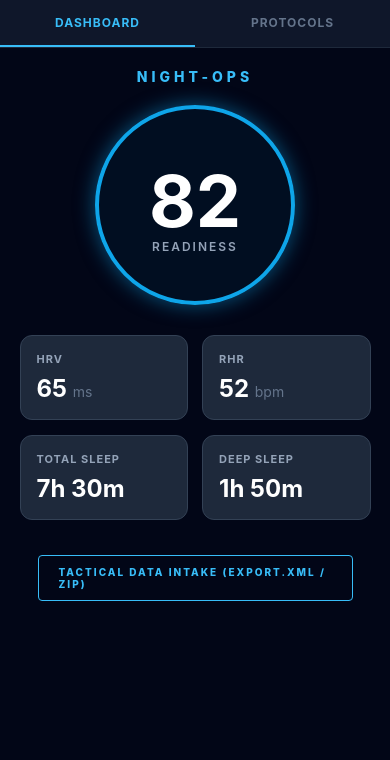
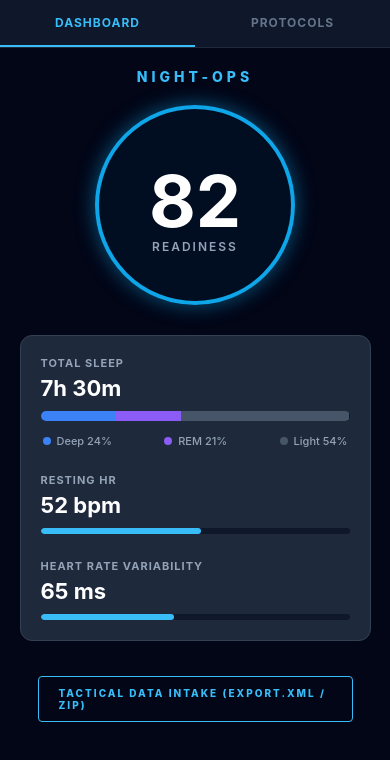
Before and after one commit to bradenflynn/sleep-app, a React Native app: screen / in a window 390 px wide. Shown: the top 760 px of the page. Built offline with nearby package versions, Linux system fonts and the light colour scheme.

Commit message:
Enhance: PerformanceDashboard composite sleep bar and update science-backed protocols for Deep Sleep, REM, and HRV

```diff
--- a/assets/protocols.json
+++ b/assets/protocols.json
@@ -1,81 +1,120 @@
 [
   {
-    "id": "creatine-sleep-deprivation",
-    "title": "Creatine for Sleep Fatigue",
+    "id": "morning-sunlight",
+    "title": "Morning Sunlight Viewing",
+    "category": "Circadian Rhythm",
+    "description": "View sunlight outside within 30-60 minutes of waking for 10-30 minutes. This halts melatonin production and triggers a healthy cortisol spike early in the day, setting a timer for melatonin release (and deep sleep) ~14 hours later.",
+    "tags": [
+      "circadian",
+      "light",
+      "deep sleep",
+      "huberman"
+    ],
+    "source_type": "Huberman Lab / FoundMyFitness",
+    "source_url": "https://www.hubermanlab.com/newsletter/toolkit-for-sleep"
+  },
+  {
+    "id": "temperature-drop",
+    "title": "Core Temperature Drop",
+    "category": "Environment",
+    "description": "Keep your bedroom cool (65-67°F or 18-19.4°C). To fall and stay deeply asleep, your core body temperature must drop by 1-3°F. You can accelerate this by taking a warm shower 1-2 hours before bed (causing evaporative cooling).",
+    "tags": [
+      "environment",
+      "temperature",
+      "deep sleep",
+      "huberman"
+    ],
+    "source_type": "Huberman Lab / FoundMyFitness",
+    "source_url": "https://www.hubermanlab.com/newsletter/toolkit-for-sleep"
+  },
+  {
+    "id": "magnesium-threonate",
+    "title": "Magnesium L-Threonate or Bisglycinate",
     "category": "Supplementation",
-    "description": "5-10g of Creatine Monohydrate daily. In acute sleep deprivation, doses up to 20g (0.35g/kg) have been shown to preserve cognitive function and processing speed by maintaining brain ATP levels.",
+    "description": "Take 145mg Magnesium L-Threonate or 200mg Magnesium Bisglycinate 3-4 hours before sleep. It crosses the blood-brain barrier efficiently, promoting GABAergic signaling to transition the brain into deep sleep.",
     "tags": [
-      "fatigue",
-      "cognition",
-      "sleep deprivation",
-      "supplement"
+      "deep sleep",
+      "relaxation",
+      "supplement",
+      "huberman"
     ],
-    "source_type": "Scientific Study (MRI/MRS Evidence)",
-    "source_url": "https://pubmed.ncbi.nlm.nih.gov/38454942/"
+    "source_type": "Huberman Lab / FoundMyFitness"
+  },
+  {
+    "id": "consistent-schedule",
+    "title": "Consistent Sleep Schedule",
+    "category": "Routine",
+    "description": "Go to bed and wake up at exactly the same time everyday (±30 minutes), even on weekends. Consistency anchors your circadian rhythm, which is mathematically proven to increase overall REM sleep consolidation.",
+    "tags": [
+      "routine",
+      "rem",
+      "huberman"
+    ],
+    "source_type": "Huberman Lab / FoundMyFitness"
+  },
+  {
+    "id": "alcohol-fasting",
+    "title": "Evening Alcohol & Fluid Fast",
+    "category": "Diet",
+    "description": "Stop all alcohol consumption in the evening, as it acts as a REM-suppressant. Furthermore, limit all general fluids 2 hours before bed to prevent waking up in the middle of the night (which shatters REM architecture).",
+    "tags": [
+      "rem",
+      "diet",
+      "alcohol",
+      "fluids"
+    ],
+    "source_type": "Huberman Lab / FoundMyFitness"
+  },
+  {
+    "id": "resonance-breathing",
+    "title": "Resonance Frequency Breathing",
+    "category": "Breathing",
+    "description": "Practice slow-paced diaphragmatic breathing for 5-6 minutes daily (e.g., inhale for 4s, exhale for 6s, around 6 breaths per minute). This mechanically stimulates the vagus nerve via respiratory sinus arrhythmia, drastically boosting Heart Rate Variability (HRV).",
+    "tags": [
+      "hrv",
+      "breathing",
+      "vagus nerve"
+    ],
+    "source_type": "FoundMyFitness / EliteHRV"
   },
   {
     "id": "nsdr-huberman",
     "title": "NSDR (Non-Sleep Deep Rest)",
     "category": "Routine",
-    "description": "A 10-30 minute guided protocol (Yoga Nidra style) used to transition the nervous system from a high-alert state to deep relaxation. Effective for mid-day recovery or falling back asleep at 3 AM.",
+    "description": "A 10-30 minute guided Yoga Nidra protocol. Replaces lost sleep and rapidly shifts the autonomic nervous system from sympathetic to parasympathetic dominance. Extremely effective for managing sleep anxiety if you wake up at 3 AM.",
     "tags": [
       "recovery",
       "relaxation",
-      "neuroplasticity",
-      "huberman"
+      "huberman",
+      "anxiety",
+      "deep sleep"
     ],
     "source_type": "Stanford Neuroscience / Protocol",
     "source_url": "https://www.hubermanlab.com/neural-network/non-sleep-deep-rest-protocols"
   },
   {
-    "id": "4-7-8-breathing",
-    "title": "4-7-8 Breathing",
+    "id": "physiological-sigh",
+    "title": "Physiological Sighs",
     "category": "Breathing",
-    "description": "Inhale for 4s, hold for 7s, exhale for 8s. Repeat 4 times. This specific ratio activates the parasympathetic nervous system and stimulates the vagus nerve to lower heart rate rapidly.",
+    "description": "Two rapid inhales through the nose followed by a long, extended exhale through the mouth. Performing this 2-3 times offloads maximum CO2, creating an immediate, real-time spike in HRV and reducing acute stress.",
     "tags": [
-      "heart rate",
-      "anxiety",
-      "vagus nerve",
-      "breathing"
+      "stress",
+      "hrv",
+      "breathing",
+      "huberman"
     ],
-    "source_type": "Dr. Andrew Weil / Clinical Utility",
-    "source_url": "https://www.drweil.com/health-wellness/body-mind-spirit/stress-anxiety/breathing-exercises-4-7-8-breath/"
+    "source_type": "Huberman Lab / Stanford Clinical Trials"
   },
   {
-    "id": "box-breathing",
-    "title": "Box Breathing",
-    "category": "Breathing",
-    "description": "Inhale 4s, hold 4s, exhale 4s, hold 4s. Used by tactical teams (Navy SEALs) to maintain calm under high stress. Stabilizes the autonomic nervous system.",
+    "id": "nature-exposure",
+    "title": "Nature Exposure & Zone 2 Cardio",
+    "category": "Lifestyle",
+    "description": "Spend time outdoors or perform steady-state Zone 2 cardiovascular exercise (where you can hold a conversation) 3 hours after waking. This strengthens the cardiovascular adaptations needed to inherently support a higher baseline HRV.",
     "tags": [
-      "stress",
-      "focus",
-      "tactical",
-      "breathing"
+      "hrv",
+      "exercise",
+      "nature"
     ],
-    "source_type": "Tactical Performance Protocol"
-  },
-  {
-    "id": "magnesium-threonate",
-    "title": "Magnesium Threonate",
-    "category": "Supplementation",
-    "description": "300-400mg of Magnesium L-Threonate 30-60 minutes before bed. Crosses the blood-brain barrier more effectively than other forms to promote GABAergic signaling.",
-    "tags": [
-      "deep sleep",
-      "relaxation",
-      "supplement"
-    ],
-    "source_type": "Literature / Common Protocol"
-  },
-  {
-    "id": "temperature-drop",
-    "title": "Bedroom Temperature Drop",
-    "category": "Environment",
-    "description": "Keep the bedroom temperature between 65-68°F (18-20°C). Facilitates the natural drop in core body temperature required for sleep onset.",
-    "tags": [
-      "environment",
-      "sleep onset",
-      "temperature"
-    ],
-    "source_type": "Circadian Rhythm Biology"
+    "source_type": "FoundMyFitness / Huberman Lab"
   }
 ]
--- a/components/PerformanceDashboard.js
+++ b/components/PerformanceDashboard.js
@@ -6,14 +6,93 @@ const { width } = Dimensions.get('window');
 const PerformanceDashboard = ({ healthData }) => {
     if (!healthData) return null;
 
-    const { indicators = {}, diagnostics = [] } = healthData;
+    const {
+        hrv,
+        rhr,
+        sleepDuration, // in minutes
+        deepSleep, // in minutes
+        remSleep, // in minutes
+        score,
+        indicators = {},
+        diagnostics = []
+    } = healthData;
+
+    // Helper functions
+    const formatTime = (minutes) => {
+        const hours = Math.floor(minutes / 60);
+        const mins = minutes % 60;
+        return `${hours}h ${mins}m`;
+    };
 
     const renderMetricLabel = (label, isLow) => (
-        <View style={{ flexDirection: 'row', alignItems: 'center' }}>
+        <View style={{ flexDirection: 'row', alignItems: 'center', marginBottom: 5 }}>
             <Text style={styles.metricLabel}>{label}</Text>
             {isLow && <Text style={styles.lowIndicator}> ❗ LOW</Text>}
         </View>
     );
+
+    // Sleep Composite Bar
+    const renderCompositeBar = () => {
+        const totalRaw = sleepDuration || 1; // avoid division by 0
+        const deepRaw = deepSleep || 0;
+        const remRaw = remSleep || 0;
+        const lightRaw = Math.max(0, totalRaw - deepRaw - remRaw);
+
+        // Calculate Percentages
+        const deepPct = (deepRaw / totalRaw) * 100;
+        const remPct = (remRaw / totalRaw) * 100;
+        const lightPct = (lightRaw / totalRaw) * 100;
+
+        return (
+            <View style={styles.metricContainer}>
+                {renderMetricLabel('TOTAL SLEEP', indicators.totalSleep)}
+                <Text style={styles.metricValue}>{formatTime(sleepDuration)}</Text>
+
+                {/* Composite Bar */}
+                <View style={styles.compositeBarContainer}>
+                    {deepPct > 0 && <View style={[styles.barSegment, { width: `${deepPct}%`, backgroundColor: '#3b82f6' }]} />}
+                    {remPct > 0 && <View style={[styles.barSegment, { width: `${remPct}%`, backgroundColor: '#8b5cf6' }]} />}
+                    {lightPct > 0 && <View style={[styles.barSegment, { width: `${lightPct}%`, backgroundColor: '#475569' }]} />}
+                </View>
+
+                {/* Legend Context */}
+                <View style={styles.legendContainer}>
+                    <View style={styles.legendItem}>
+                        <View style={[styles.legendDot, { backgroundColor: '#3b82f6' }]} />
+                        <Text style={styles.legendText}>Deep {Math.round(deepPct)}%</Text>
+                        {indicators.deepSleep && <Text style={styles.lowIndicatorInline}>❗</Text>}
+                    </View>
+                    <View style={styles.legendItem}>
+                        <View style={[styles.legendDot, { backgroundColor: '#8b5cf6' }]} />
+                        <Text style={styles.legendText}>REM {Math.round(remPct)}%</Text>
+                        {indicators.remSleep && <Text style={styles.lowIndicatorInline}>❗</Text>}
+                    </View>
+                    <View style={styles.legendItem}>
+                        <View style={[styles.legendDot, { backgroundColor: '#475569' }]} />
+                        <Text style={styles.legendText}>Light {Math.round(lightPct)}%</Text>
+                    </View>
+                </View>
+            </View>
+        );
+    };
+
+    const renderBar = (label, value, target, isLow, suffix = '') => {
+        let pct = (value / target) * 100;
+        if (pct > 100) pct = 100;
+
+        let barColor = '#38bdf8'; // Default tactical blue
+        if (isLow) barColor = '#ef4444'; // Red if low priority warning
+
+        return (
+            <View style={styles.metricContainer}>
+                {renderMetricLabel(label, isLow)}
+                <Text style={styles.metricValue}>{value}{suffix}</Text>
+                <View style={styles.barOverlay}>
+                    <View style={[styles.barFill, { width: `${pct}%`, backgroundColor: barColor }]} />
+                </View>
+            </View>
+        )
+    };
 
     return (
         <View style={styles.container}>
@@ -27,32 +106,13 @@ const PerformanceDashboard = ({ healthData }) => {
                 </View>
             </View>
 
-            {/* Metrics Row 1 */}
-            <View style={styles.metricsContainer}>
-                <View style={styles.metricCard}>
-                    {renderMetricLabel("HRV", indicators.hrv)}
-                    <Text style={styles.metricValue}>{healthData.hrv} <Text style={styles.metricUnit}>ms</Text></Text>
-                </View>
-                <View style={styles.metricCard}>
-                    {renderMetricLabel("RHR", indicators.rhr)}
-                    <Text style={styles.metricValue}>{healthData.rhr} <Text style={styles.metricUnit}>bpm</Text></Text>
-                </View>
-            </View>
+            <View style={styles.metricsPanel}>
+                {/* Single Composite Sleep Bar */}
+                {renderCompositeBar()}
 
-            {/* Metrics Row 2 */}
-            <View style={styles.metricsContainer}>
-                <View style={styles.metricCard}>
-                    {renderMetricLabel("TOTAL SLEEP", indicators.totalSleep)}
-                    <Text style={styles.metricValue}>
-                        {Math.floor(healthData.sleepDuration / 60)}h {healthData.sleepDuration % 60}m
-                    </Text>
-                </View>
-                <View style={styles.metricCard}>
-                    {renderMetricLabel("DEEP SLEEP", indicators.deepSleep)}
-                    <Text style={styles.metricValue}>
-                        {Math.floor(healthData.deepSleep / 60)}h {healthData.deepSleep % 60}m
-                    </Text>
-                </View>
+                {/* Heart Rate & HRV Bars */}
+                {renderBar('RESTING HR', rhr, 100, indicators.rhr, ' bpm')}
+                {renderBar('HEART RATE VARIABILITY', hrv, 150, indicators.hrv, ' ms')}
             </View>
 
             {/* Diagnostics Section */}
@@ -77,7 +137,7 @@ const styles = StyleSheet.create({
         width: '100%',
     },
     headerTitle: {
-        color: '#38bdf8', // Tactical Blue Accent
+        color: '#38bdf8',
         fontSize: 14,
         fontWeight: '800',
         letterSpacing: 4,
@@ -113,47 +173,90 @@ const styles = StyleSheet.create({
         letterSpacing: 2,
         marginTop: -5,
     },
-    metricsContainer: {
-        flexDirection: 'row',
-        justifyContent: 'space-between',
+    metricsPanel: {
         width: width * 0.9,
-        marginBottom: 15,
-    },
-    metricCard: {
         backgroundColor: '#1e293b',
         borderRadius: 12,
-        padding: 16,
-        width: '48%',
+        padding: 20,
         borderWidth: 1,
         borderColor: '#334155',
+        marginBottom: 15,
+        gap: 25, // spacing between metrics
+    },
+    metricContainer: {
+        width: '100%',
     },
     metricLabel: {
         color: '#94a3b8',
         fontSize: 11,
         fontWeight: '700',
         letterSpacing: 1,
-        marginBottom: 8,
     },
     metricValue: {
         color: '#ffffff',
-        fontSize: 24,
+        fontSize: 22,
         fontWeight: 'bold',
-    },
-    metricUnit: {
-        fontSize: 14,
-        color: '#64748b',
-        fontWeight: 'normal',
+        marginBottom: 10,
     },
     lowIndicator: {
-        color: '#ef4444', // Red alert color
+        color: '#ef4444',
         fontSize: 10,
         fontWeight: 'bold',
+        marginLeft: 6,
+    },
+    lowIndicatorInline: {
+        color: '#ef4444',
+        fontSize: 10,
+        fontWeight: 'bold',
+        marginLeft: 2,
+    },
+    barOverlay: {
+        width: '100%',
+        height: 6,
+        backgroundColor: '#0f172a', // very dark background for the bar
+        borderRadius: 3,
+        overflow: 'hidden',
+    },
+    barFill: {
+        height: '100%',
+        borderRadius: 3,
+    },
+    compositeBarContainer: {
+        width: '100%',
+        height: 10,
+        backgroundColor: '#0f172a',
+        borderRadius: 5,
+        overflow: 'hidden',
+        flexDirection: 'row',
         marginBottom: 8,
-        marginLeft: 4,
+    },
+    barSegment: {
+        height: '100%',
+    },
+    legendContainer: {
+        flexDirection: 'row',
+        justifyContent: 'space-between',
+        marginTop: 5,
+        paddingHorizontal: 2,
+    },
+    legendItem: {
+        flexDirection: 'row',
+        alignItems: 'center',
+    },
+    legendDot: {
+        width: 8,
+        height: 8,
+        borderRadius: 4,
+        marginRight: 6,
+    },
+    legendText: {
+        color: '#94a3b8',
+        fontSize: 11,
+        fontWeight: '500',
     },
     diagnosticsContainer: {
         width: width * 0.9,
-        backgroundColor: 'rgba(239, 68, 68, 0.1)', // Faint red warning box
+        backgroundColor: 'rgba(239, 68, 68, 0.1)',
         borderLeftWidth: 3,
         borderLeftColor: '#ef4444',
         padding: 16,
```
Also changed, not shown: scratch.js (added, +10 -0 lines).
